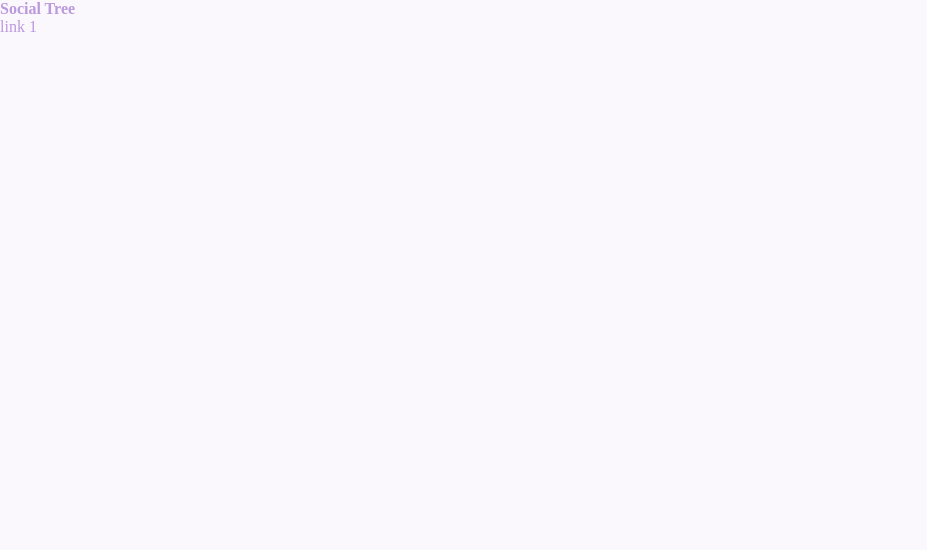
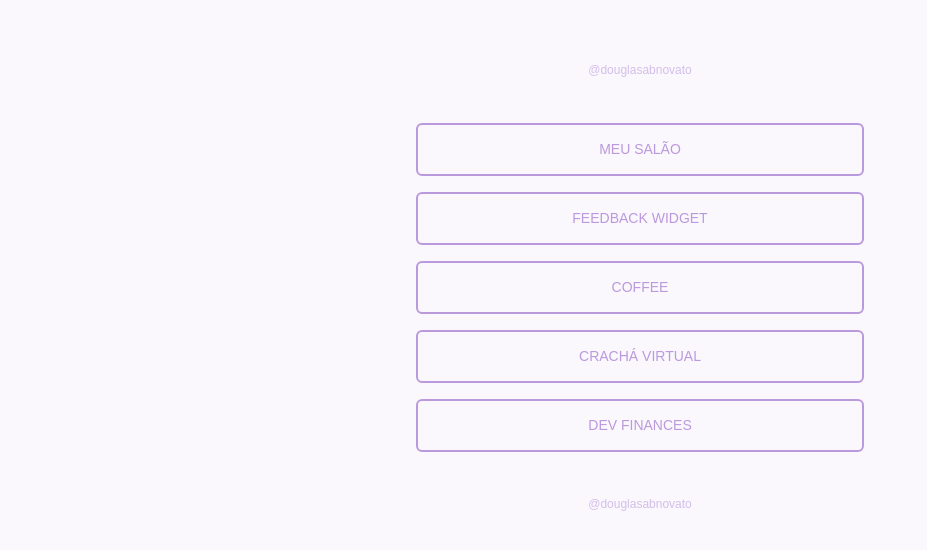
Before and after one commit to douglasabnovato/my-linktree, a plain HTML site: page index.html in a window 1280 px wide. Shown: the whole page, without its empty margins (0-927 px from the left). Drawn offline with Linux system fonts and the light colour scheme.

Commit message:
cores dos links

```diff
--- a/index.html
+++ b/index.html
@@ -16,8 +16,49 @@
     <title>Social Tree</title>
   </head>
   <body>
-    Social Tree
-    <p>link 1</p>
+    <main id="projetos">
+      <div class="container">
+        <idpersona>
+          <a href="https://linktr.ee/douglasabnovato" target="_blank">
+            @douglasabnovato
+          </a>
+        </idpersona>
+        <ul>
+          <li>
+            <a href="https://meu-salao.netlify.app/" target="_blank"
+              >Meu Salão</a
+            >
+          </li>
+          <li>
+            <a href="https://meu-salao.netlify.app/" target="_blank"
+              >Feedback Widget</a
+            >
+          </li>
+          <li>
+            <a href="https://douglasabnovato.github.io/coffee/" target="_blank"
+              >Coffee</a
+            >
+          </li>
+          <li>
+            <a
+              href="https://douglasabnovato.github.io/cracha-virtual/"
+              target="_blank"
+              >Crachá Virtual</a
+            >
+          </li>
+          <li>
+            <a href="https://dev-finances-app.netlify.app/" target="_blank"
+              >Dev Finances</a
+            >
+          </li>
+        </ul>
+        <footer>
+          <a href="https://linktr.ee/douglasabnovato" target="_blank">
+            @douglasabnovato
+          </a>
+        </footer>
+      </div>
+    </main>
     <script src="./main.js"></script>
   </body>
 </html>
--- a/style.css
+++ b/style.css
@@ -1,21 +1,119 @@
-:root {
-    --body-bg-color: #FAF7FD;
-    --purple: #BB99DD;
-}
-
 * {
     margin: 0;
     padding: 0;
     box-sizing: border-box;
 }
 
+html {
+    --body-bg-color: #FAF7FD;
+    --purple: #BB99DD;
+
+    --primary-color: #4263EB;
+    --primary-color-dark: #364FC7;
+}
+
+body.dark-blue {
+    --body-bg-color: #00082F;
+    --purple: #FFFFFF;
+}
+
+body.pink {
+    --body-bg-color: #FFF0F6;
+    --purple: #1F000B;
+    --primary-color: #D6336C;
+    --primary-color-dark: #A61E4D;
+}
+
 body {
-    font-family: Poppins;
-    font-weight: 600;
-    background-color: var(--body-bg-color);
+    background: var(--body-bg-color);
+    color: var(--purple);
+    font-family: "Poppins", sans-serif;
+    height: 100vh;
+}
+
+#projetos .container {
+    text-align: center;
+    width: 35%;
+    margin: 60px auto 0;
+}
+
+#projetos .container a {
+    text-decoration: none;
+}
+
+#projetos .container img.avatar {
+    border-radius: 50%;
+    width: 100px;
+    height: 100px;
+    padding: 3.7px;
+    border: var(--primary-color) solid 4px;
+}
+
+#projetos .container h1 {
+    font-size: 32px;
+    margin-top: 14px;
+    margin-bottom: 8px;
+}
+
+#projetos .container .username {
+    font-family: "Roboto Mono", sans-serif;
+    font-weight: 400;
+    opacity: 0.8;
+    font-size: 18px;
+}
+
+#projetos .container ul {
+    list-style: none;
+    margin: 10% 0;
+}
+
+#projetos .container ul li a {
+    height: 53px;
+    display: flex;
+    align-items: center;
+    justify-content: center;
+    background: var(--body-bg-color);
+    color: var(--purple);
+    text-transform: uppercase;
+    font-size: 14px;
+    margin-bottom: 16px;
+    border-radius: 6px;
+    transition: background 400ms;
+    border: 2px solid var(--purple);
+}
+
+#projetos .container ul li a:hover {
+    background: var(--purple);
+    color: var(--body-bg-color);
+    font-weight: 500;
+}
+
+#projetos .container idpersona {
+    font-weight: 500;
+    font-size: 12px;
+    opacity: 0.6;
+    transition: opacity 400ms;
+}
+
+#projetos .container idpersona:hover {
+    opacity: 1;
+}
+
+#projetos .container idpersona a {
     color: var(--purple);
 }
 
-p {
-    font-weight: 300;
+#projetos .container footer {
+    font-weight: 500;
+    font-size: 12px;
+    opacity: 0.6;
+    transition: opacity 400ms;
 }
+
+#projetos .container footer:hover {
+    opacity: 1;
+}
+
+#projetos .container footer a {
+    color: var(--purple);
+}
```
